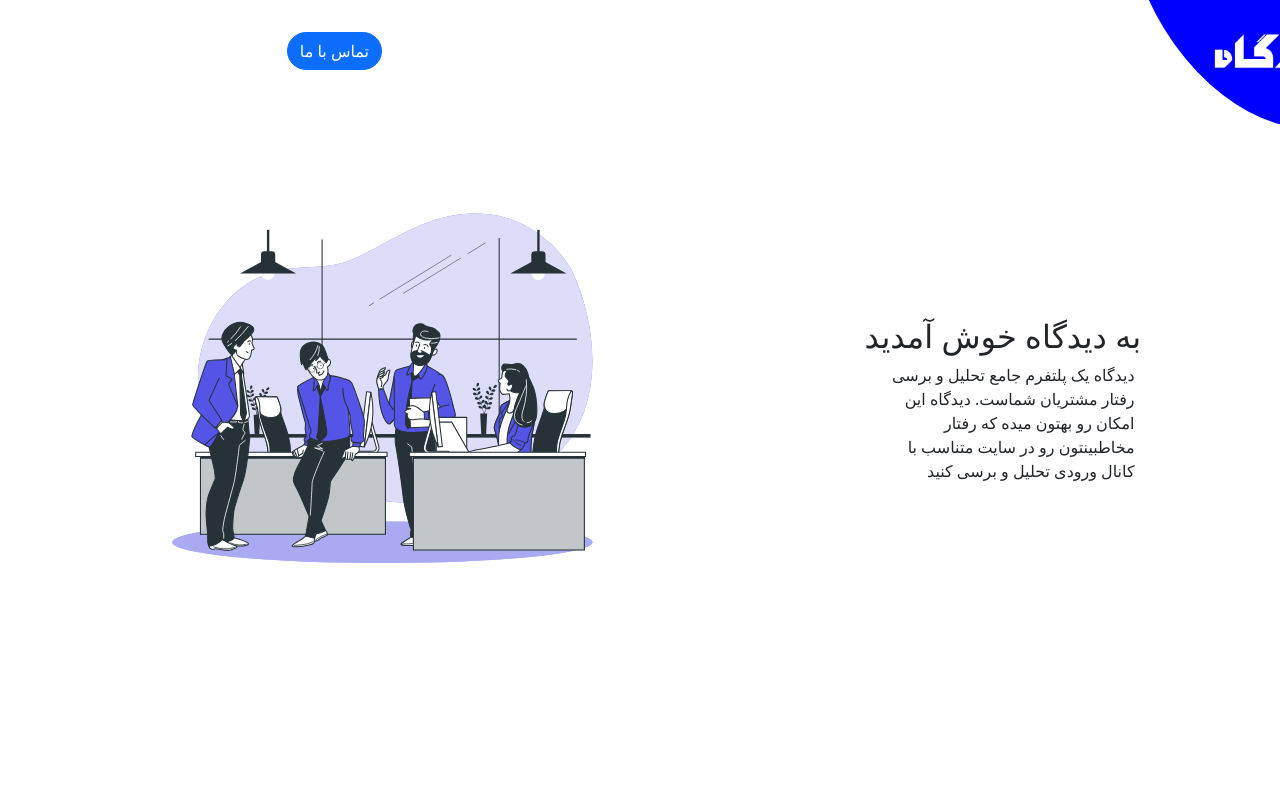
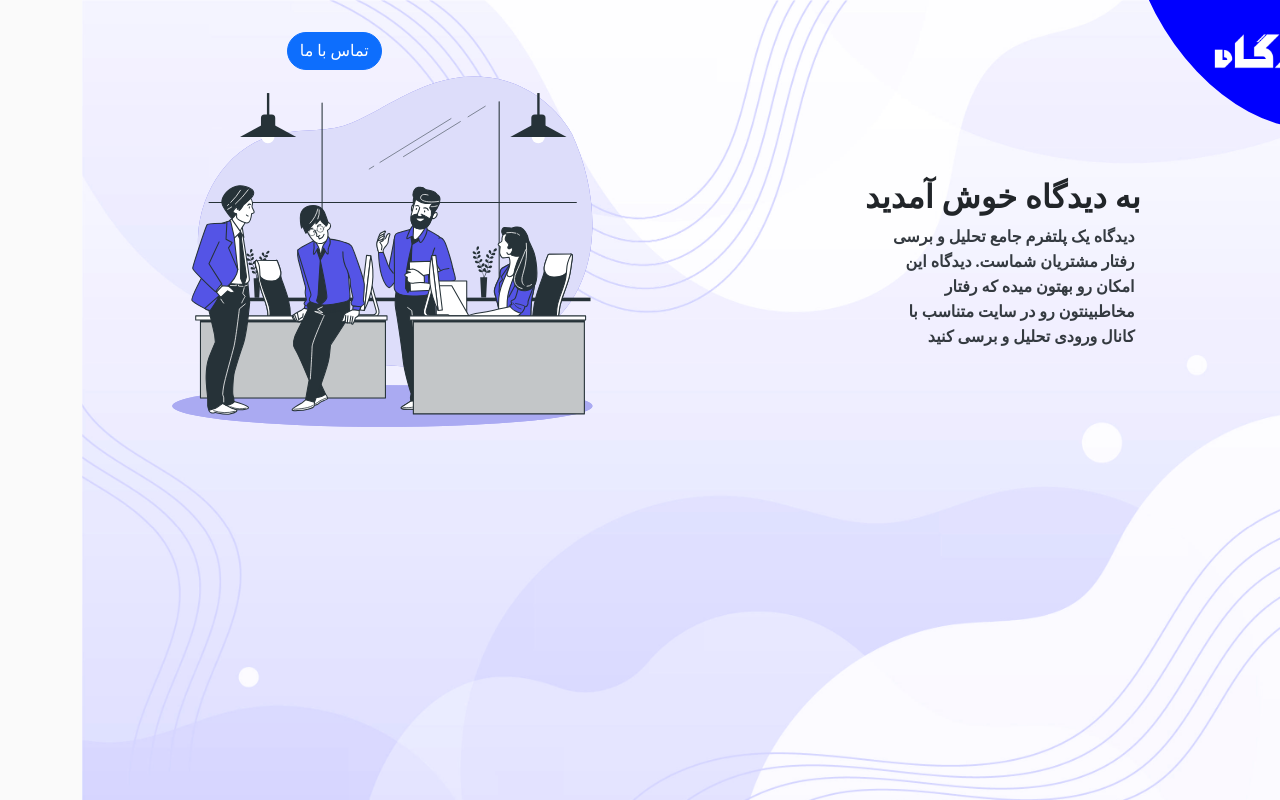
Before and after one commit to mohammadHeydarii/didgah-announce-client, a Next.js app: page / in a window 1280 px wide. Built offline with nearby package versions, Linux system fonts and the light colour scheme; a web font is replaced by a local one.

Commit message:
add some styles and fixed problem

```diff
--- a/styles/ContactWithUs.module.css
+++ b/styles/ContactWithUs.module.css
@@ -2,4 +2,6 @@
   position: fixed;
   top: 4%;
   left: 16%;
+  font-family: "IranSansWeb1";
+  z-index: 3;
 }
--- a/styles/Description.module.css
+++ b/styles/Description.module.css
@@ -1,2 +1,5 @@
 .desc {
+  font-family: "IranSansWeb1";
+  font-weight: bold;
+  color: #343a40;
 }
--- a/styles/Home.module.css
+++ b/styles/Home.module.css
@@ -1,11 +1,9 @@
 .container {
-  min-height: 100vh;
   padding: 0 0.5rem;
   display: flex;
   flex-direction: column;
   justify-content: center;
   align-items: center;
-  height: 100vh;
 }
 
 .main {
@@ -65,8 +63,8 @@
   border-radius: 5px;
   padding: 0.75rem;
   font-size: 1.1rem;
-  font-family: Menlo, Monaco, Lucida Console, Liberation Mono, DejaVu Sans Mono,
-    Bitstream Vera Sans Mono, Courier New, monospace;
+  /* font-family: Menlo, Monaco, Lucida Console, Liberation Mono, DejaVu Sans Mono,
+    Bitstream Vera Sans Mono, Courier New, monospace; */
 }
 
 .grid {
--- a/styles/Logo.module.css
+++ b/styles/Logo.module.css
@@ -5,15 +5,37 @@
   border-radius: 50%;
   transform: rotate(-478deg);
   position: fixed;
-  right: -87px;
-  top: -168px;
+  right: -107px;
+  top: -190px;
   z-index: 2;
 }
 
 .didgahLogo {
   position: fixed;
-  right: -10px;
+  right: -15px;
   top: -38px;
   z-index: 3;
-  width: 190px;
+  width: 180px;
 }
+
+@media (min-width: 350px) {
+  .backgroundLogo {
+    width: 369px;
+    height: 247px;
+    background-color: blue;
+    border-radius: 50%;
+    transform: rotate(-478deg);
+    position: fixed;
+    right: -87px;
+    top: -168px;
+    z-index: 2;
+  }
+
+  .didgahLogo {
+    position: fixed;
+    right: -10px;
+    top: -38px;
+    z-index: 3;
+    width: 190px;
+  }
+}
--- a/styles/Title.module.css
+++ b/styles/Title.module.css
@@ -3,4 +3,6 @@
 } */
 
 .heading {
+  font-family: "IranSansWeb1";
+  font-weight: bolder;
 }
--- a/styles/globals.css
+++ b/styles/globals.css
@@ -1,3 +1,8 @@
+@font-face {
+  font-family: "IranSansWeb1";
+  src: url("/fonts/IranSansWeb/IRANSansWeb_Bold.ttf");
+}
+
 html,
 body {
   padding: 0;
@@ -5,6 +10,10 @@ body {
   font-family: -apple-system, BlinkMacSystemFont, Segoe UI, Roboto, Oxygen,
     Ubuntu, Cantarell, Fira Sans, Droid Sans, Helvetica Neue, sans-serif;
   direction: rtl;
+  background-image: url("/images/4853433.jpg");
+  background-repeat: no-repeat repeat;
+  background-size: cover;
+  background-color: rgba(248, 248, 248, 0.65);
 }
 
 a {
```
